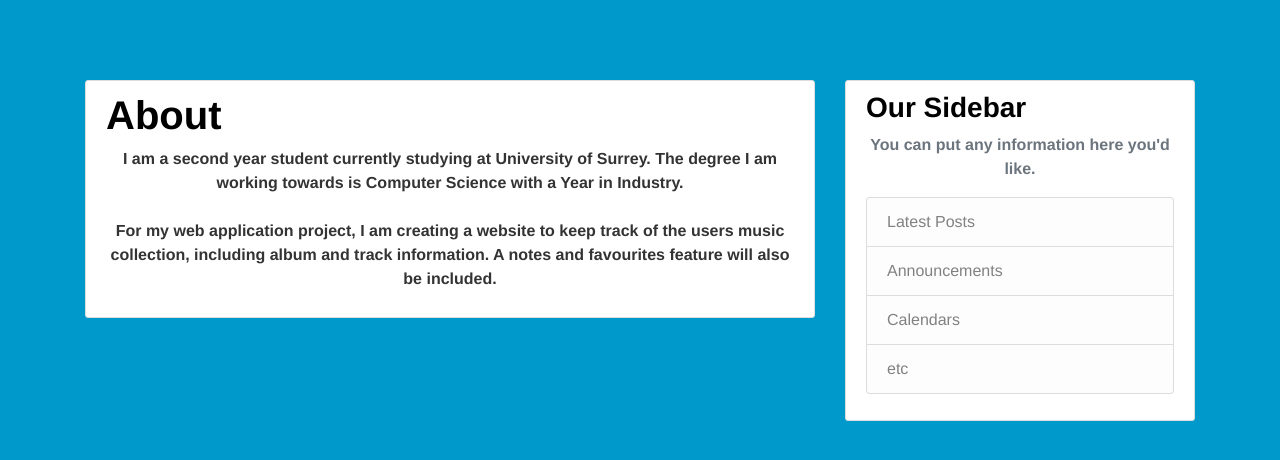
After one commit to sinead-obeng/COM2025_CW, a Django app: page /about/ in a window 1280 px wide. The commit adds this page. Shown: the top 460 px of the page. Run offline with Django 3.2, Linux system fonts and the light colour scheme; some libraries are stand-ins or nearby versions.

Commit message:
Creating an about page

```diff
--- /dev/null
+++ b/projectsite/blog/templates/blog/about.html
@@ -0,0 +1,12 @@
+{% extends "blog/base.html" %}
+{% block content %}
+    <div class="content-section">
+        <h1>About</h1>
+        <p>I am a second year student currently studying at University of Surrey.
+        The degree I am working towards is Computer Science with a Year in Industry.
+        <br><br> For my web application project, I am creating a website to keep track
+        of the users music collection, including album and track information. A notes
+        and favourites feature will also be included.
+        </p>
+    </div>
+{% endblock content %}
--- a/projectsite/blog/templates/blog/base.html
+++ b/projectsite/blog/templates/blog/base.html
@@ -31,7 +31,7 @@
                 <div class="collapse navbar-collapse" id="navbarToggle">
                     <div class="navbar-nav mr-auto">
                         <a class="nav-item nav-link" href="{% url 'blog-home' %}">HOME</a>
-                        <a class="nav-item nav-link" href="#">ABOUT</a>
+                        <a class="nav-item nav-link" href="{% url 'blog-about' %}">ABOUT</a>
                         <a class="nav-item nav-link" href="{% url 'blog-contact' %}">CONTACT</a>
                     </div>
                     <!-- Navbar Right Side -->
--- a/projectsite/blog/templates/blog/home.html
+++ b/projectsite/blog/templates/blog/home.html
@@ -1,6 +1,9 @@
 {% extends "blog/base.html" %}
 {% block content %}
-    <h1>Welcome</h1>
+    <div class="content-section">
+        <h1>Welcome</h1>
+        <p>Here will be a timeline of what playlists you have created, or what songs you have recently added.</p>
+    </div>
     {% for post in posts %}
         <article class="media content-section">
             <div class="media-body">
--- a/projectsite/blog/urls.py
+++ b/projectsite/blog/urls.py
@@ -3,5 +3,6 @@
 
 urlpatterns = [
     path('', views.home, name='blog-home'),
+    path('about/', views.about, name='blog-about'),
     path('contact/', views.contact, name='blog-contact'),
 ]
--- a/projectsite/blog/views.py
+++ b/projectsite/blog/views.py
@@ -11,6 +11,10 @@
         'posts': Post.objects.all()
     }
     return render(request, "blog/home.html", context)
+
+
+def about(request):
+    return render(request, "blog/about.html")
 
 
 def contact(request):
```
Also changed, not shown: projectsite/projectsite/settings.py (+2 -6 lines), projectsite/db.sqlite3.
